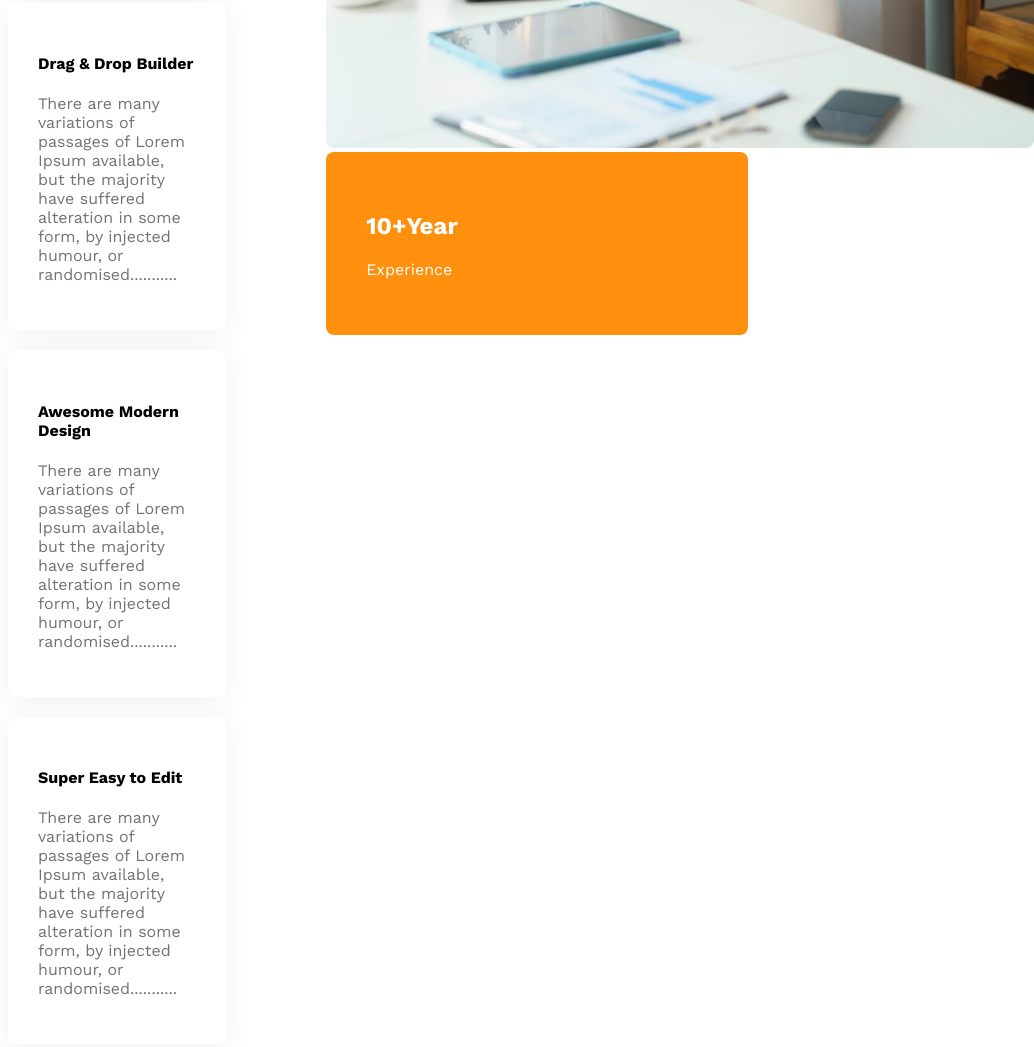
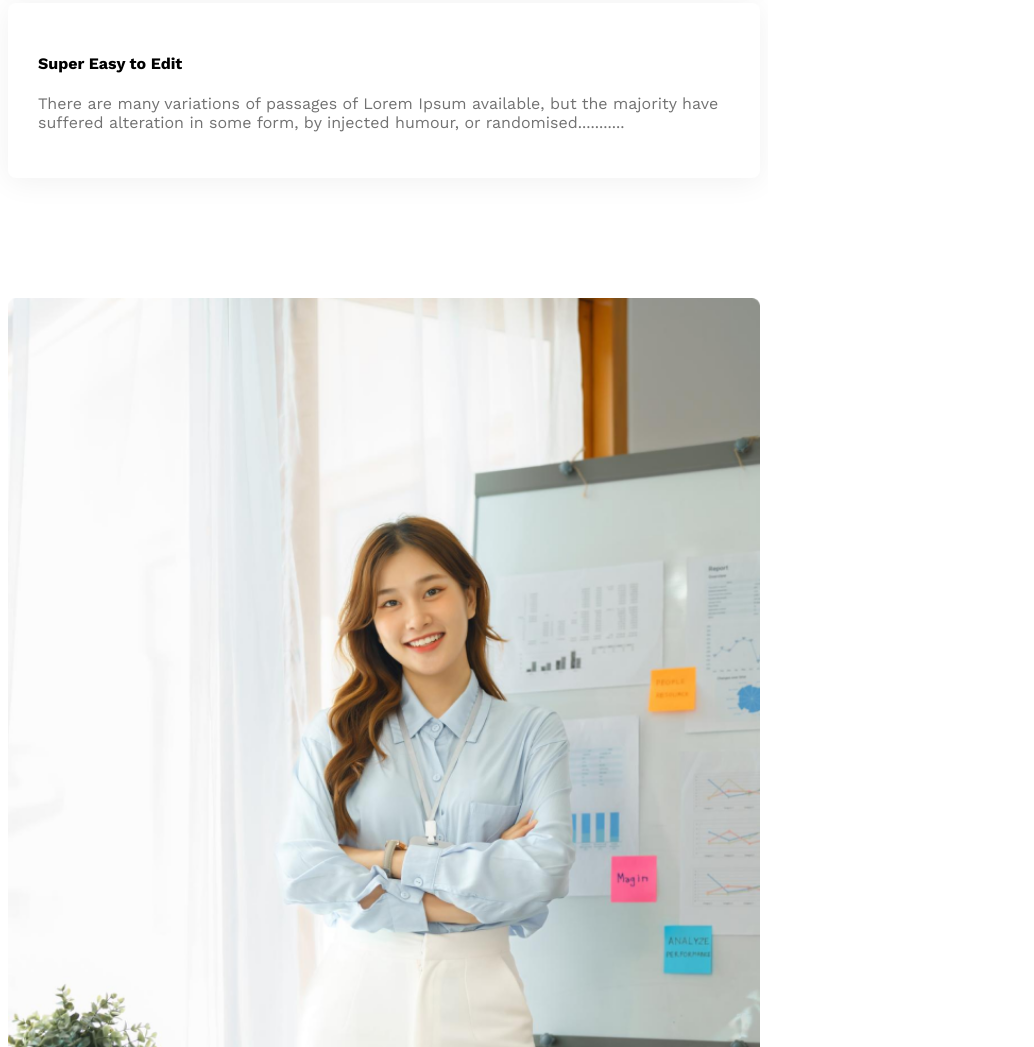
Before and after one commit to abdullah-al-marjuc-talha/g3-architects-website, a plain HTML site: page index.html in a window 768 px wide. Shown: the part 3792-4839 px from the top of the page, 1034 px wide, since content can reach past the window. Drawn offline with nearby package versions, Linux system fonts and the light colour scheme.

Commit message:
features section responsive

```diff
--- a/styles/architect.css
+++ b/styles/architect.css
@@ -299,13 +299,36 @@ main {
     padding: 40px;
     /* justify-content: center; */
     /* align-items: center; */
+    text-align: center;
+    position: relative;
+    bottom: 100px;
 
 }
 
-.ten-years-badge .h2
+.ten-years-badge h2
 {
 
     font-size: 4rem;
+    margin: 0;
+
+
+}
+
+.ten-years-badge p
+{
+
+    font-size: 1.5rem;
+
+
+
+}
+
+.feature-img img
+{
+
+    /* width: 100%; */
+    height: 90%;
+    margin-left: 90px;
 
 }
 
@@ -325,10 +348,27 @@ main {
 
     nav,
     .teams-container,
+    .features,
     .facts-card-container,
     .sponsors-img-container {
 
         flex-direction: column;
+
+    }
+
+    .feature-img img
+    {
+
+        width: 100%;
+        margin: 0;
+
+    }
+
+    .ten-years-badge
+    {
+
+        position: static;
+        max-width: 300px;
 
     }
 
@@ -378,6 +418,7 @@ main {
     }
 
     nav,
+    .features,
     .teams-container,
     .sponsors-img-container {
 
```
